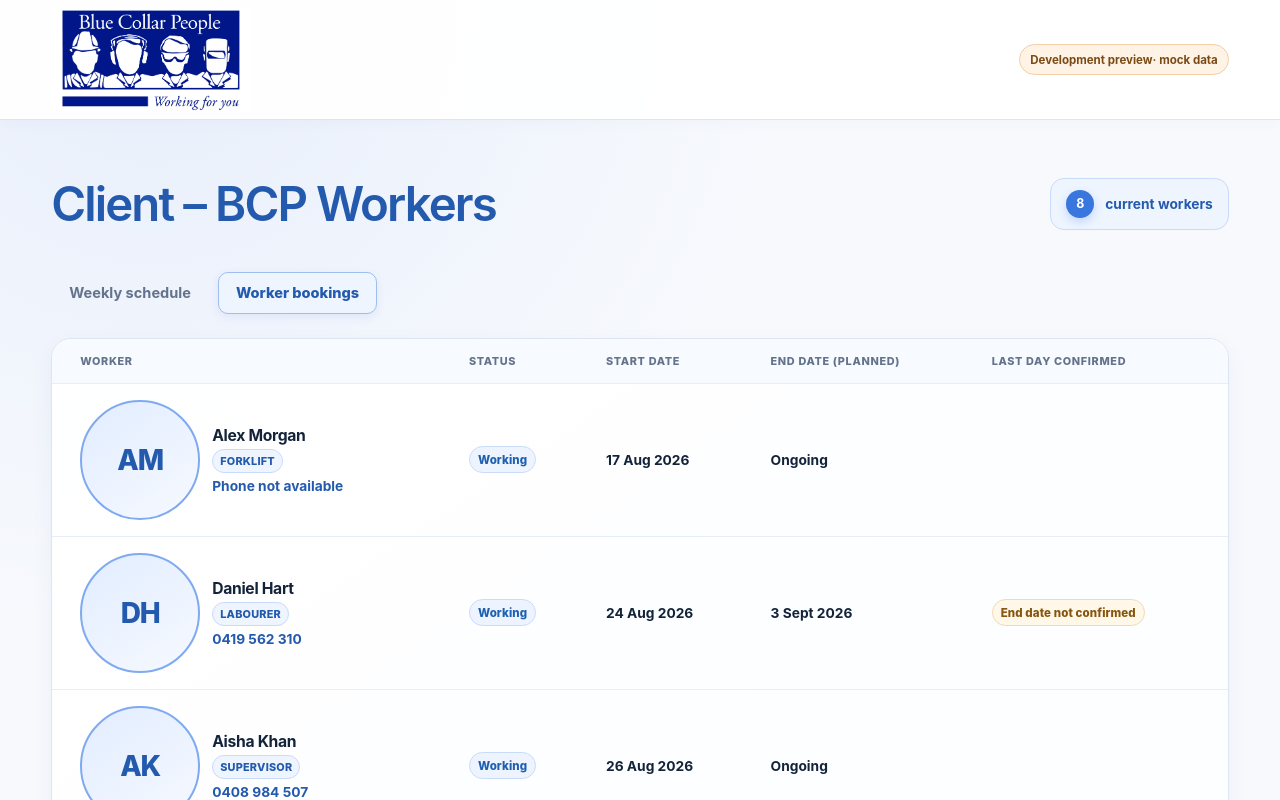
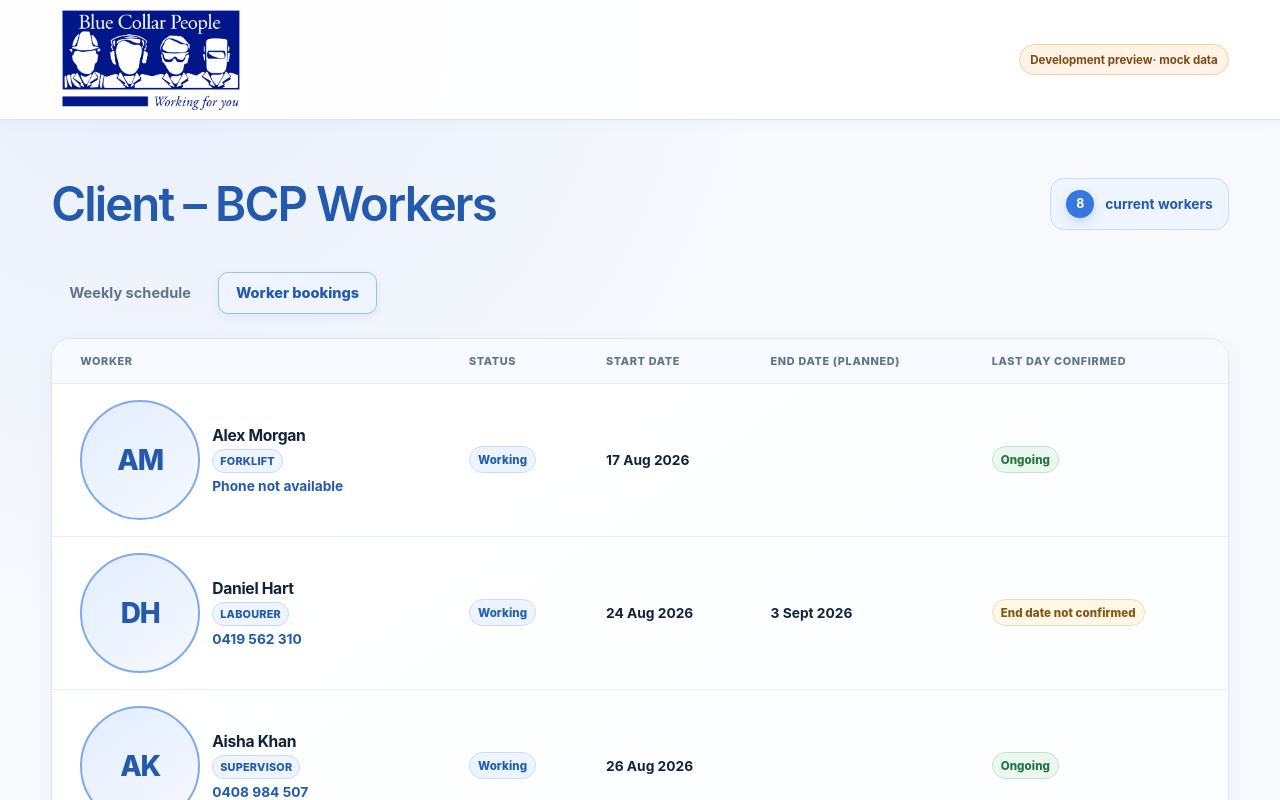
Before and after one commit to Seb-BCP/blue-collar-workers, a Next.js app: page /portal in a window 1280 px wide. Both pictures are taken after a click on the tab "Worker bookings". Shown: the top 800 px of the page. Built offline with nearby package versions, Linux system fonts and the light colour scheme.

Commit message:
Clarify ongoing worker bookings

```diff
--- a/app/globals.css
+++ b/app/globals.css
@@ -89,6 +89,7 @@ button:focus-visible, input:focus-visible { outline: 3px solid rgb(57 119 223 /
 .booking-status--working { color: #1f5faf; background: #edf4ff; border: 1px solid #c8dcf7; }
 .booking-status--upcoming { color: #6d4a10; background: #fff6df; border: 1px solid #efd79d; }
 .booking-status--finishing-today { color: #8b3414; background: #fff0e8; border: 1px solid #f0c4af; }
+.booking-status--ongoing { color: #237440; background: #eaf8ef; border: 1px solid #bee4ca; }
 .avatar { position: relative; display: grid; flex: 0 0 auto; width: 57px; height: 57px; place-items: center; overflow: hidden; color: var(--blue-dark); background: linear-gradient(145deg, #e2edff, #f6f9ff); border: 2px solid #7faaf0; border-radius: 50%; font-size: .94rem; font-weight: 850; letter-spacing: -.04em; }
 .avatar img { width: 100%; height: 100%; object-fit: cover; }
 .avatar-photo-error { display: grid; width: 100%; height: 100%; place-items: center; color: #9b4c00; background: #fff6e9; border: 1px solid #f0ce9f; font-size: 1.05em; font-weight: 900; }
--- a/components/client-portal.tsx
+++ b/components/client-portal.tsx
@@ -533,13 +533,19 @@ function WorkerBookings({
                       ? formatBookingDate(booking.startDate)
                       : 'Not supplied'}
                   </td>
-                  <td className="booking-date-cell">{bookingEndDateLabel(booking)}</td>
+                  <td className="booking-date-cell">
+                    {booking.endDate !== null ? bookingEndDateLabel(booking) : null}
+                  </td>
                   <td className="booking-confirmation-cell">
                     {booking.endDate !== null ? (
                       <span className={bookingConfirmationClass(booking)}>
                         {bookingConfirmationLabel(booking)}
                       </span>
-                    ) : null}
+                    ) : (
+                      <span className="booking-status booking-status--ongoing">
+                        Ongoing
+                      </span>
+                    )}
                   </td>
                 </tr>
               ))}
@@ -773,7 +779,7 @@ function workerBookings(worker: ClientWorker): ClientWorkerBooking[] {
 }
 
 function bookingEndDateLabel(booking: ClientWorkerBooking): string {
-  return booking.endDate === null ? 'Ongoing' : formatBookingDate(booking.endDate);
+  return booking.endDate === null ? '' : formatBookingDate(booking.endDate);
 }
 
 function bookingConfirmationLabel(booking: ClientWorkerBooking): string {
```
